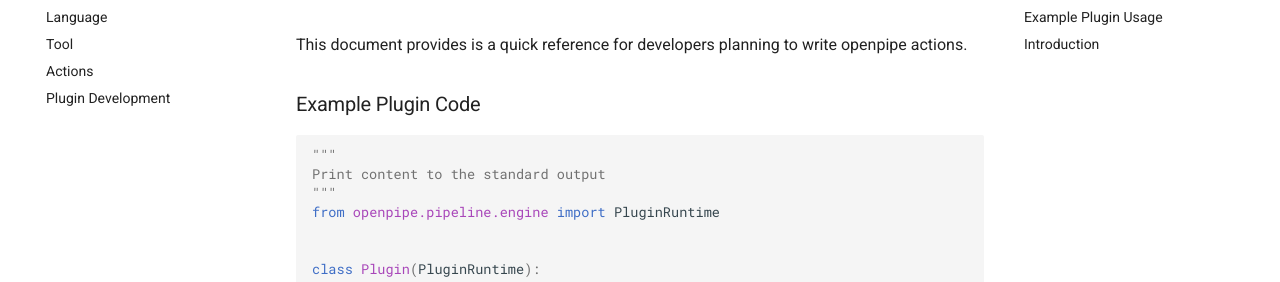
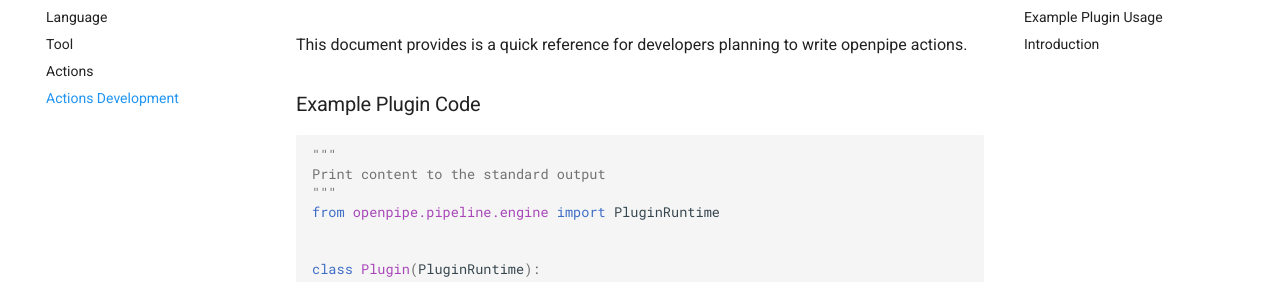
Before and after one commit to UniPipe/openpipe, an MkDocs documentation site: the page built from docs/1.0/action-devel.md, in a window 1280 px wide. Shown: the part 148-430 px from the top of the page. Built offline with MkDocs 1.6.1 and Material for MkDocs 9.7.7, drawn with Linux system fonts in a browser that asks for light colours; comment, search, counter and statistics services are not loaded.

Commit message:
Docs update

```diff
--- a/docs/1.0/generate_actions_doc.yaml
+++ b/docs/1.0/generate_actions_doc.yaml
@@ -1,5 +1,5 @@
 _libraries:
-    - https://github.com/openpipe-actions/jinja
+    - https://github.com/openpipe-extra-actions/jinja
 
 start:
     - tag:
--- a/mkdocs.yml
+++ b/mkdocs.yml
@@ -32,7 +32,7 @@ nav:
     - Language: 1.0/language.md
     - Tool: 1.0/tool.md
     - Actions: 1.0/actions.md
-    - Plugin Development: 1.0/action-devel.md
+    - Actions Development: 1.0/action-devel.md
 
 
 markdown_extensions:
```
Also changed, not shown: docs/1.0/action-devel.md (renamed from docs/1.0/plugin-devel.md).
